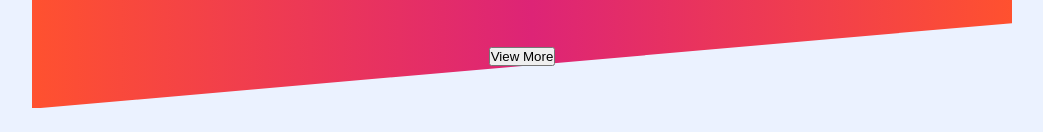
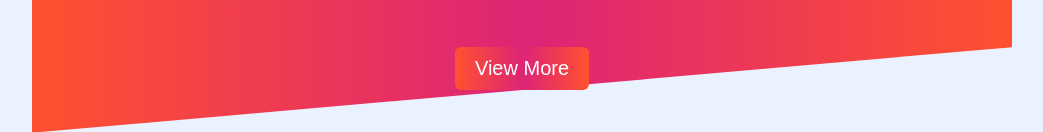
Before and after one commit to heet-kumar/ZomatoClone_with_Basic_Html_Css, a plain HTML site: page index.html in a window 1280 px wide. Shown: the part 3036-3168 px from the top of the page, without its empty margins (118-1161 px from the left). Before the commit the page ends 3144 px from the top, so only its background shows below. Drawn offline with Linux system fonts and the light colour scheme.

Commit message:
Code modified

```diff
--- a/index.html
+++ b/index.html
@@ -83,7 +83,7 @@
             </div>
 
             <div class="explore_menu_view_more">
-                <button class="btn_primary">View More</button>
+                <button class="button_primary">View More</button>
             </div>
         </section>
 
```
